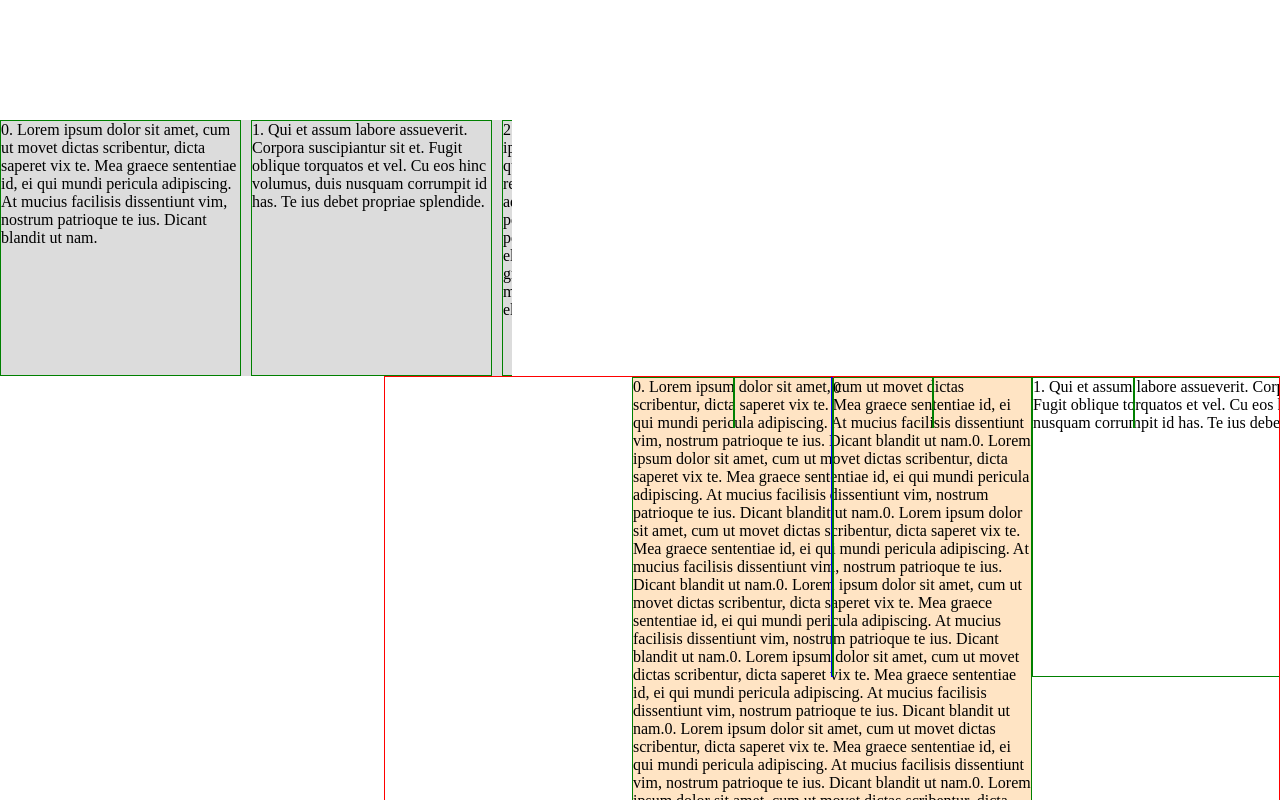
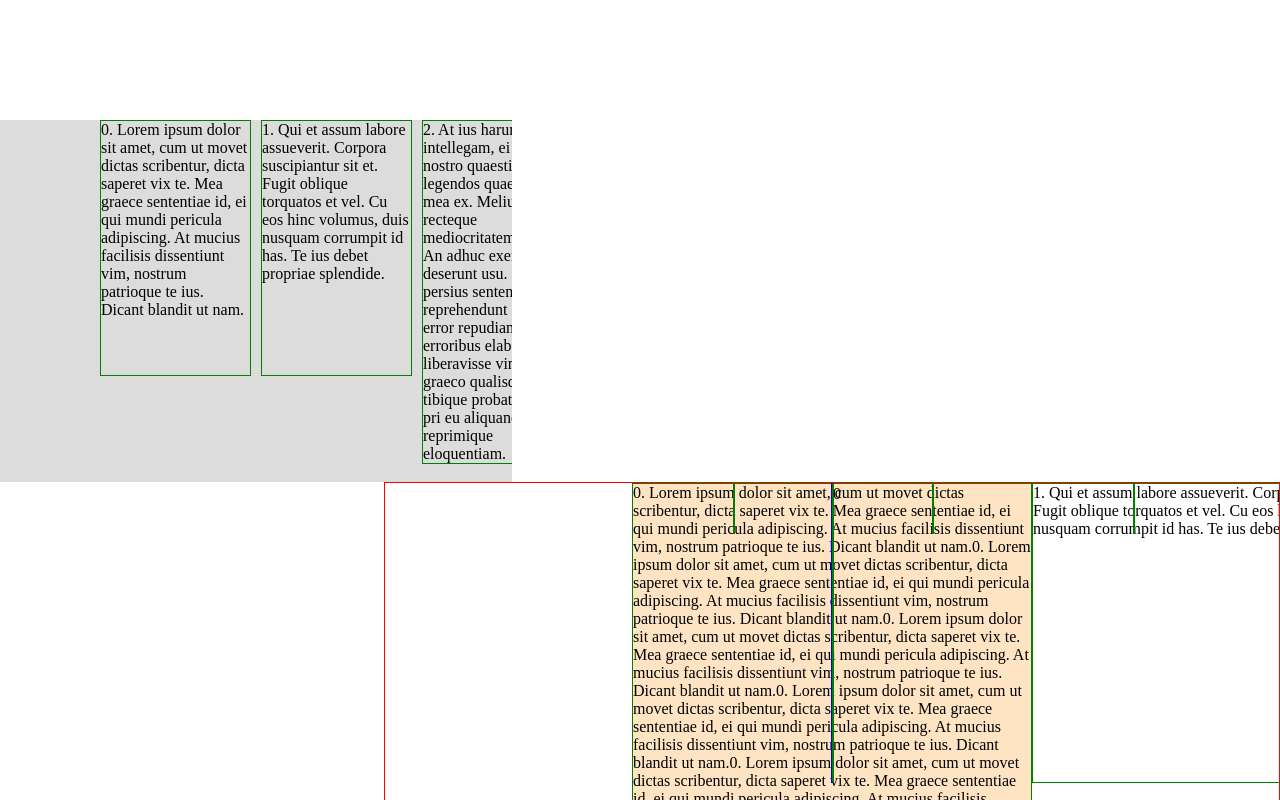
Before and after one commit to almero-digital-marketing/vue-overflow-carousel, a Vue app: page / in a window 1280 px wide. Shown: the part 1480-2280 px from the top of the page. Built offline with nearby package versions, Linux system fonts and the light colour scheme.

Commit message:
Fixed gap snapping

```diff
--- a/package.json
+++ b/package.json
@@ -1,6 +1,6 @@
 {
   "name": "vue-overflow-carousel",
-  "version": "5.7.8",
+  "version": "5.8.0",
   "scripts": {
     "dev": "vite --host",
     "build": "vite build",
--- a/src/App.vue
+++ b/src/App.vue
@@ -7,7 +7,7 @@
     &nbsp;
     <button @click="active = 0">First</button>
   </div>
-  <Carousel id="carousel-1" :slides-per-page="2" :enabled="true" :duration=".4" v-model="active" gap="10px" :debug="false">
+  <Carousel id="carousel-1" :slides-per-page="2" :enabled="true" :duration=".4" v-model="active" track-gap="100px" slide-gap="10px" :debug="false">
     <Slide>
       0. Lorem ipsum dolor sit amet, cum ut movet dictas scribentur, dicta saperet vix te. Mea graece sententiae id, ei qui mundi pericula adipiscing. At mucius facilisis dissentiunt vim, nostrum patrioque te ius. Dicant blandit ut nam.
     </Slide>
--- a/src/components/Carousel.vue
+++ b/src/components/Carousel.vue
@@ -96,7 +96,7 @@ const props = defineProps({
     },
 	duration: {
       type: Number,
-      default: .6,
+      default: .4,
     },
 	slidesPerPage: {
 		type: Number,
@@ -288,6 +288,11 @@ function goTo(index, force) {
 			goToIndex = index
 		}
 
+		if (_trackGap.value) {
+			if (index == 0 || index == elements.length - 1) {
+				x = element
+			}
+		}
 		gsap.to(component.value, {
 			scrollTo: {
 				autoKill: true,
@@ -328,7 +333,7 @@ function getActive() {
 	const viewportCenter = width.value / 2
 	let initialStep = step
 	if (component.value.scrollLeft) {
-		const elements = component.value.querySelectorAll('.track .placeholder')
+		const elements = component.value.querySelectorAll('.track .placeholder .slide')
 		if (!elements.length) return
 
 		const firstElement = elements[0]
@@ -426,7 +431,6 @@ function onMouseWheel(e) {
 
 function onMouseMove(e) {
 	toggleFocus()
-
 	let deltaX = grabState.value.x - e.screenX
 	if (grabbing.value) {
 		if (deltaX != 0) {
@@ -441,8 +445,8 @@ function onMouseEnter() {
 		grabbing.value = false
 		toggleGrab()
 	}
+    semaphorTimeout = setTimeout(() => semaphor = true, 200)
 
-    semaphorTimeout = setTimeout(() => semaphor = true, 200)
 }
 
 let grabbingTimeout
@@ -470,10 +474,12 @@ function onMouseUp() {
 }
 
 function onMouseLeave() {
-	grabbing.value = false
 	clearTimeout(grabbingTimeout)
 	if (disabled.value) return
-	toggleGrab()
+	if (grabbing.value) {
+		grabbing.value = false
+		toggleGrab()
+	}
 
     clearTimeout(semaphorTimeout)
 	semaphor = false
@@ -570,6 +576,9 @@ watch(modelValue, () => {
 	--carousel-height: calc(1px * v-bind(height));
 
 	position: relative;
+	flex-shrink: 1;
+	flex-grow: 1;
+	display: flex;
 }
 .scroller {
 	--slide-gap: v-bind(_slideGap);
--- a/src/components/Slide.vue
+++ b/src/components/Slide.vue
@@ -36,15 +36,17 @@ onMounted(toggleActive)
 
     &:first-child {
         padding-left: var(--track-gap);
+        scroll-snap-align: start;
         .slide {
-            scroll-snap-align: start;
+            scroll-snap-align: unset;
         }
     }
     &:last-child {
         margin-right: 0;
         padding-right: calc(var(--track-gap));
+        scroll-snap-align: end;
         .slide {
-            scroll-snap-align: end;
+            scroll-snap-align: unset;
         }
     }
     &:not(:first-child) {
@@ -54,10 +56,12 @@ onMounted(toggleActive)
     .center & {
         &:first-child {
             margin-left: calc(-1 * var(--slide-gap));
+            scroll-snap-align: unset;
         }
         &:last-child {
             padding-right: calc(1 * var(--track-gap));
             margin-right: 0;
+            scroll-snap-align: unset;
         }
         &:not(:first-child):not(:last-child) {
             padding-left: 0;
@@ -95,9 +99,7 @@ onMounted(toggleActive)
         &:last-child {
             margin-right: calc(var(--margin-last) + var(--slide-gap));
             padding-right: unset;
-            .slide {
-                scroll-snap-align: start;
-            }
+            scroll-snap-align: start;
         }
     }
 
```
